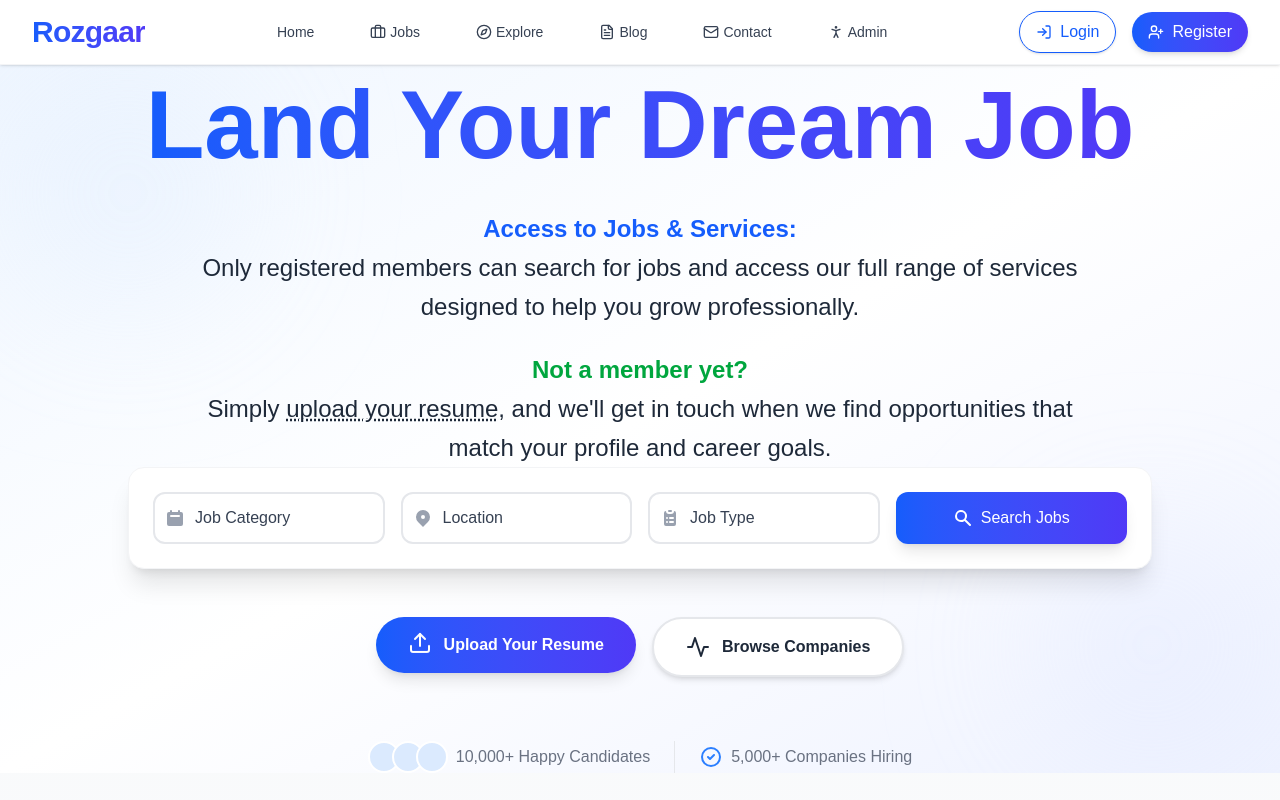
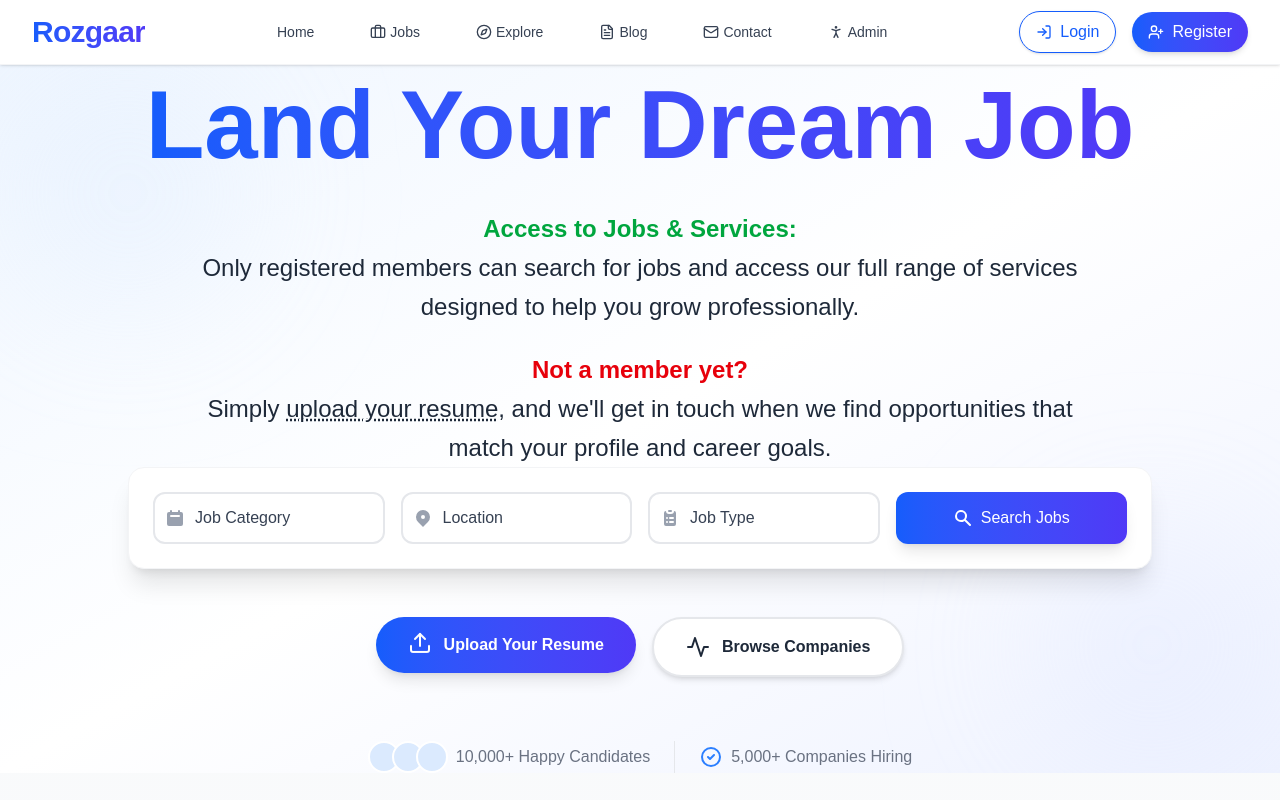
Before and after one commit to kajumac07/rozgar-web, a Next.js app: page / in a window 1280 px wide. Shown: the top 800 px of the page. Built offline with nearby package versions, Linux system fonts and the light colour scheme; no server answers.

Commit message:
some changes in hero component

```diff
--- a/src/app/(home)/components/Hero.tsx
+++ b/src/app/(home)/components/Hero.tsx
@@ -144,7 +144,7 @@ export default function HeroSectionComp() {
             </h1>
             <div className="text-gray-800 text-lg md:text-xl lg:text-2xl max-w-4xl mx-auto leading-relaxed space-y-6">
               <p>
-                <span className="font-semibold text-blue-600">
+                <span className="font-semibold text-green-600">
                   Access to Jobs & Services:
                 </span>{" "}
                 <br />
@@ -153,7 +153,7 @@ export default function HeroSectionComp() {
                 to help you grow professionally.
               </p>
               <p>
-                <span className="font-semibold text-green-600">
+                <span className="font-semibold text-red-600">
                   Not a member yet?
                 </span>{" "}
                 <br />
```
